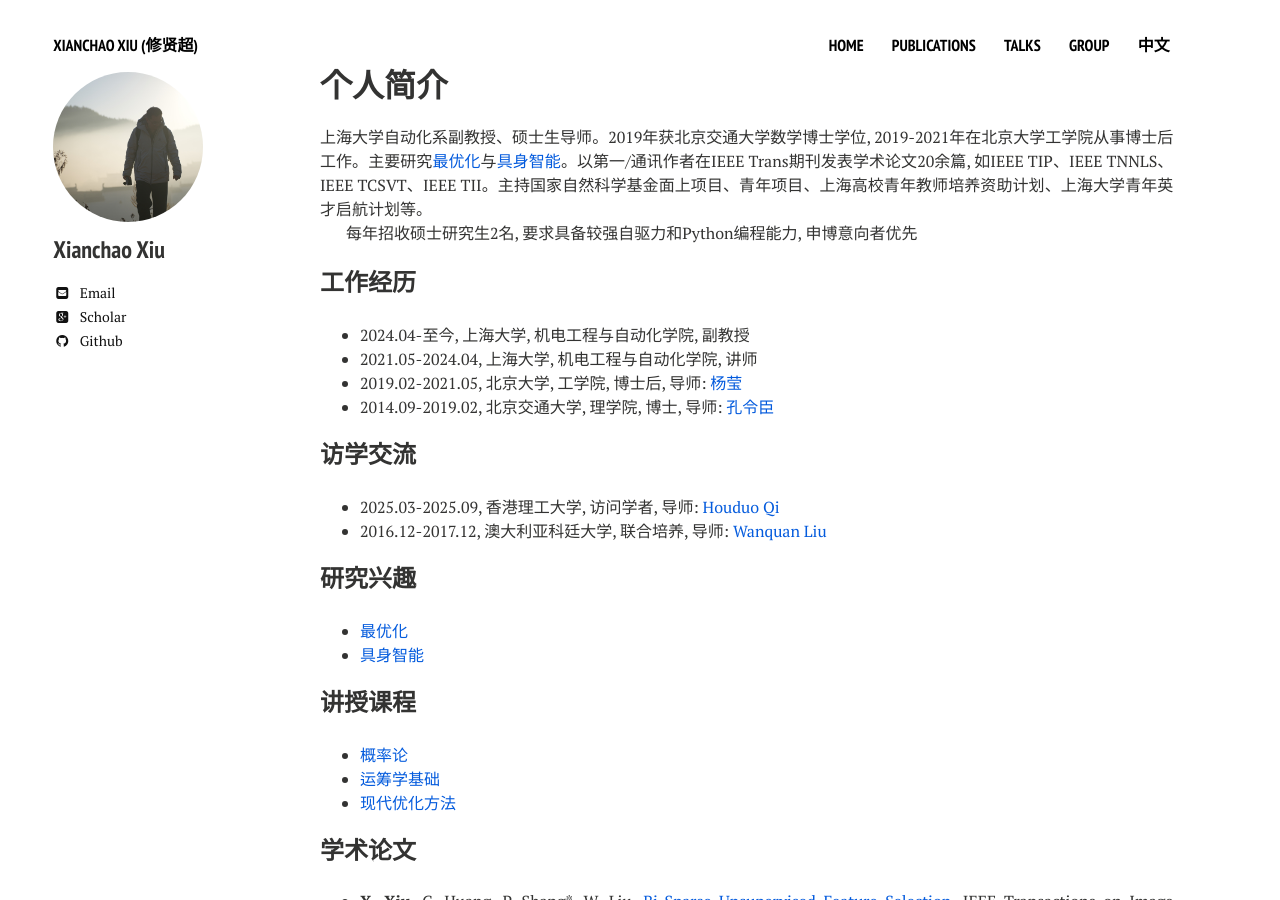
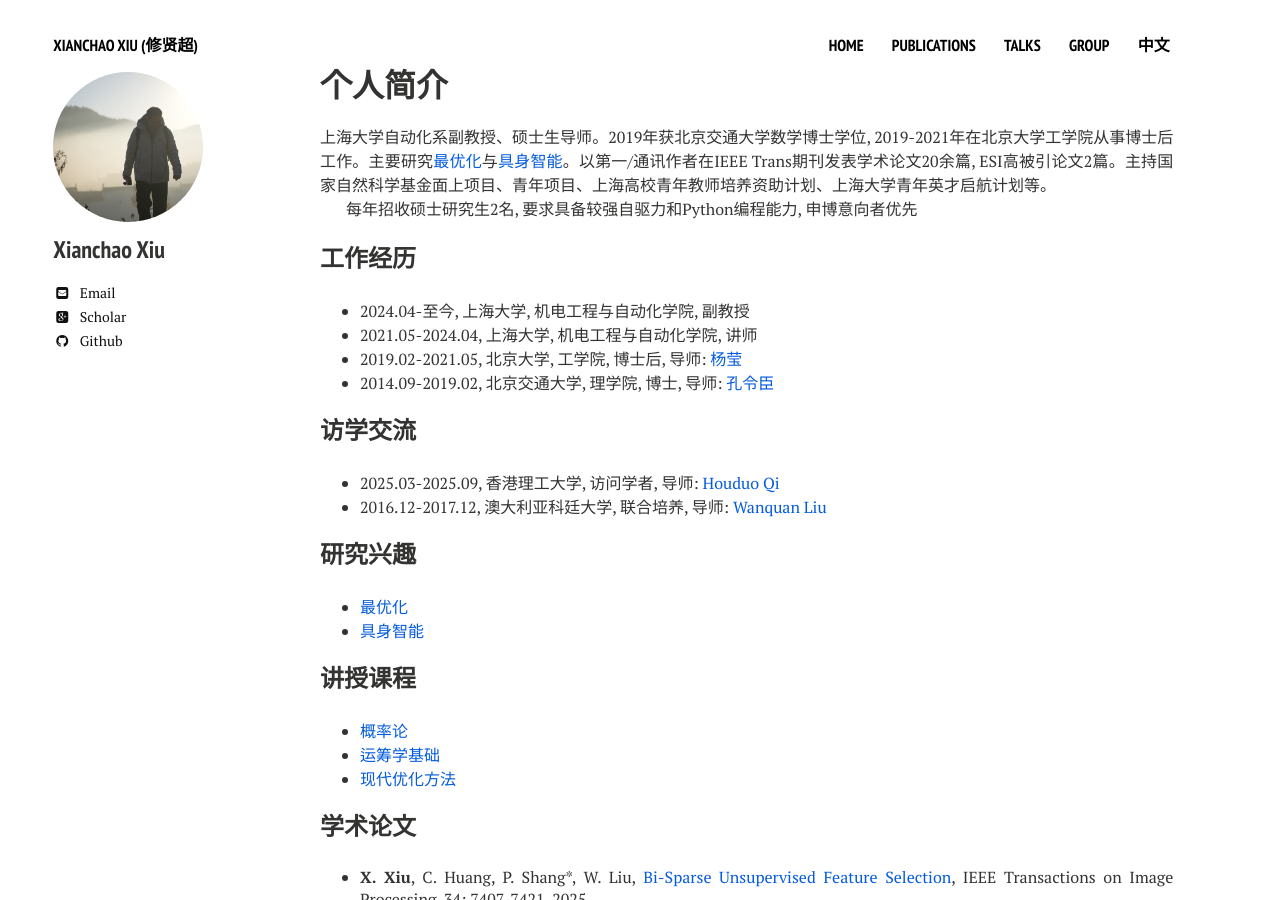
Before and after one commit to xianchaoxiu/xianchaoxiu.github.io, a Jekyll site: the page built from chinese/index.md, in a window 1280 px wide and 900 px high. Built offline with Jekyll 4.4.1, drawn with Linux system fonts in a browser that asks for light colours; nearby versions of some CDN libraries.

Commit message:
Update index.md

```diff
--- a/chinese/index.md
+++ b/chinese/index.md
@@ -7,7 +7,7 @@ comments: false
 share: false
 ---
 
-上海大学自动化系副教授、硕士生导师。2019年获北京交通大学数学博士学位, 2019-2021年在北京大学工学院从事博士后工作。主要研究<a href="https://xianchaoxiu.github.io/chinese/research/OPT/" class="textlink" target="_blank">最优化</a>与<a href="https://xianchaoxiu.github.io/chinese/research/EAI/" class="textlink" target="_blank">具身智能</a>。以第一/通讯作者在IEEE Trans期刊发表学术论文20余篇, 如IEEE TIP、IEEE TNNLS、IEEE TCSVT、IEEE TII。主持国家自然科学基金面上项目、青年项目、上海高校青年教师培养资助计划、上海大学青年英才启航计划等。 <br>
+上海大学自动化系副教授、硕士生导师。2019年获北京交通大学数学博士学位, 2019-2021年在北京大学工学院从事博士后工作。主要研究<a href="https://xianchaoxiu.github.io/chinese/research/OPT/" class="textlink" target="_blank">最优化</a>与<a href="https://xianchaoxiu.github.io/chinese/research/EAI/" class="textlink" target="_blank">具身智能</a>。以第一/通讯作者在IEEE Trans期刊发表学术论文20余篇, ESI高被引论文2篇。主持国家自然科学基金面上项目、青年项目、上海高校青年教师培养资助计划、上海大学青年英才启航计划等。 <br>
 
 每年招收硕士研究生2名, 要求具备较强自驱力和Python编程能力, 申博意向者优先
 
```
